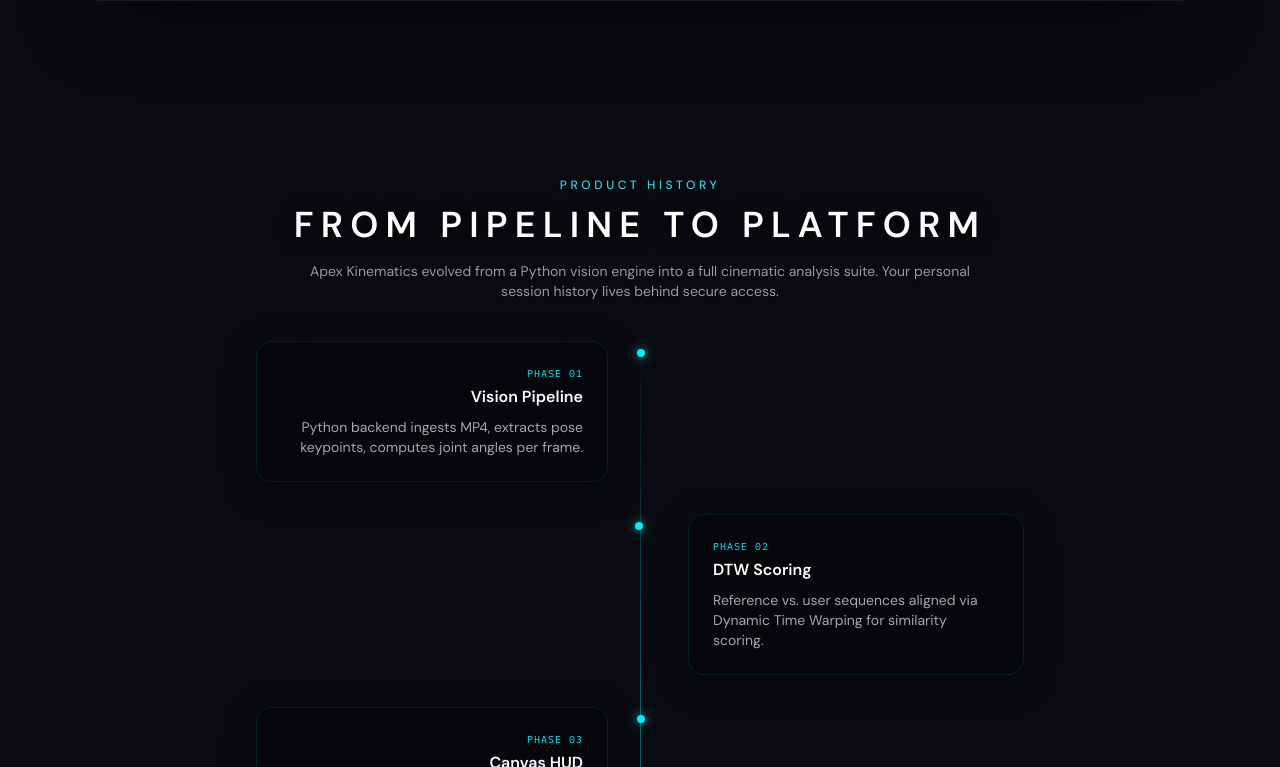
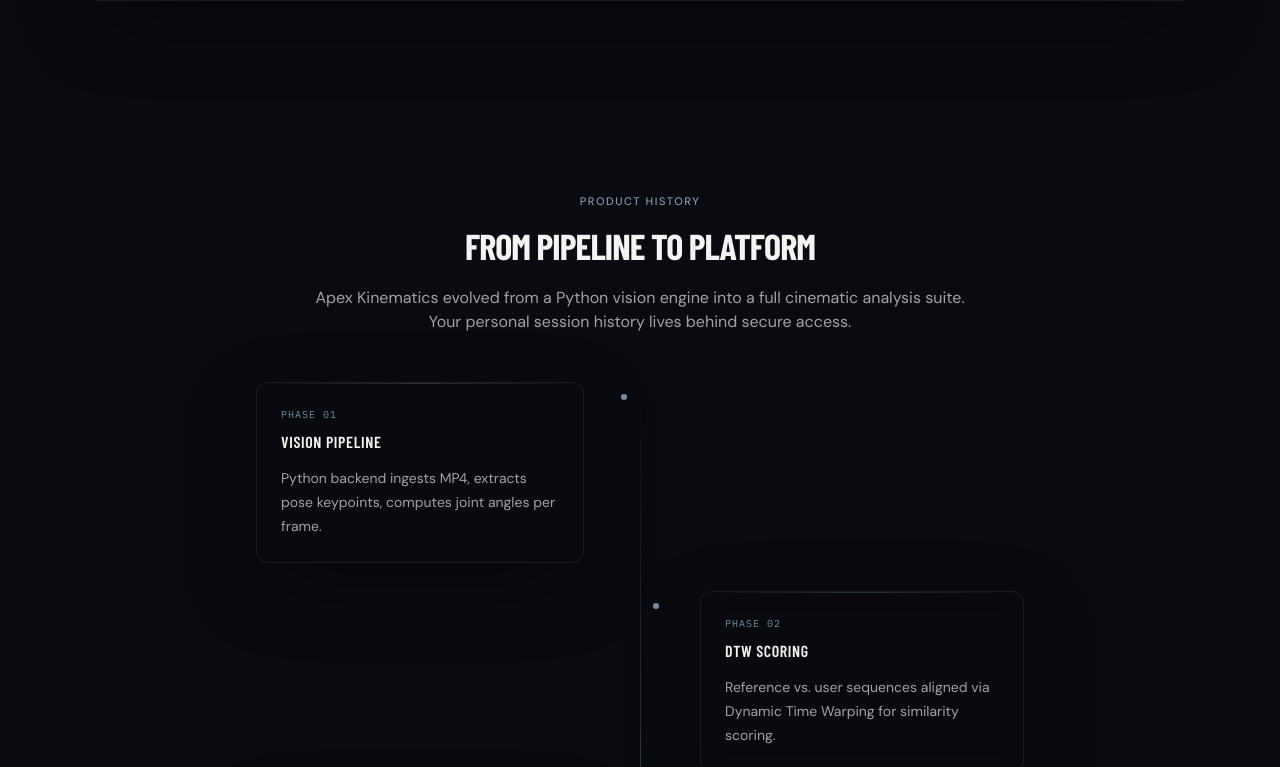
Before and after one commit to AbdullahRana11/MotionKinetix, a Next.js app in the folder frontend/: page / in a window 1280 px wide. Shown: the part 2353-3120 px from the top of the page. Built offline with nearby package versions, Linux system fonts and the light colour scheme; a web font is replaced by a local one.

Commit message:
refine history timeline with subtle markers and elite secondary CTA

```diff
--- a/frontend/src/components/landing/HistorySection.tsx
+++ b/frontend/src/components/landing/HistorySection.tsx
@@ -1,70 +1,59 @@
 'use client';
 
-import Link from 'next/link';
 import { motion } from 'framer-motion';
 
 import { historyTimeline } from '@/constants/landing-content';
-import { Button } from '@/components/ui/Button';
-import { Card } from '@/components/ui/Card';
+import LandingButton from '@/components/landing/LandingButton';
+import SectionHeading from '@/components/landing/SectionHeading';
 
 export default function HistorySection() {
   return (
-    <section id="history" className="scroll-mt-28 py-20">
-      <div className="mb-10 text-center">
-        <p className="text-xs font-medium uppercase tracking-[0.3em] text-primary-400/90 text-crisp">
-          Product History
-        </p>
-        <h2 className="mt-3 text-3xl font-black tracking-hero text-hero-crisp md:text-4xl">
-          FROM PIPELINE TO PLATFORM
-        </h2>
-        <p className="mx-auto mt-4 max-w-2xl text-sm text-white/60 text-crisp">
-          Apex Kinematics evolved from a Python vision engine into a full
-          cinematic analysis suite. Your personal session history lives behind
-          secure access.
-        </p>
-      </div>
+    <section id="history" className="scroll-mt-28 py-24">
+      <SectionHeading
+        eyebrow="Product History"
+        title="From Pipeline to Platform"
+        description="Apex Kinematics evolved from a Python vision engine into a full cinematic analysis suite. Your personal session history lives behind secure access."
+      />
 
       <div className="relative mx-auto max-w-3xl">
-        <div className="absolute bottom-0 left-4 top-0 w-px bg-gradient-to-b from-transparent via-primary-500/40 to-transparent md:left-1/2" />
+        <div className="absolute bottom-0 left-4 top-0 w-px bg-gradient-to-b from-transparent via-ice/25 to-transparent md:left-1/2" />
 
-        <div className="space-y-8">
+        <div className="space-y-7">
           {historyTimeline.map((item, index) => (
-            <motion.div
+            <motion.article
               key={item.era}
-              initial={{ opacity: 0, y: 20 }}
+              initial={{ opacity: 0, y: 16 }}
               whileInView={{ opacity: 1, y: 0 }}
               viewport={{ once: true }}
-              transition={{ delay: index * 0.08, duration: 0.5 }}
-              className={`relative pl-12 md:w-1/2 ${
+              transition={{ delay: index * 0.06, duration: 0.6, ease: [0.22, 1, 0.36, 1] }}
+              className={`relative pl-11 md:w-[calc(50%-1rem)] ${
                 index % 2 === 0
-                  ? 'md:mr-auto md:pr-8 md:pl-0 md:text-right'
-                  : 'md:ml-auto md:pl-12'
+                  ? 'md:mr-auto md:pl-0 md:pr-10 md:text-right'
+                  : 'md:ml-auto md:pl-11'
               }`}
             >
               <div
-                className={`absolute top-2 h-2 w-2 rounded-full bg-primary-500 shadow-[0_0_12px_rgba(0,238,252,0.8)] ${
+                className={`absolute top-3 h-1.5 w-1.5 rounded-full bg-ice/70 ${
                   index % 2 === 0
-                    ? 'left-3 md:left-auto md:right-[-5px]'
-                    : 'left-3 md:left-[-5px]'
+                    ? 'left-3 md:left-auto md:right-[-3px]'
+                    : 'left-3 md:left-[-3px]'
                 }`}
               />
-              <Card className="border-primary-500/10 bg-black/30">
-                <p className="font-mono text-[10px] uppercase tracking-widest text-primary-500">
+              <div className="landing-card text-left">
+                <p className="font-mono text-[10px] uppercase text-ice-muted" style={{ letterSpacing: '0.1em' }}>
                   {item.era}
                 </p>
-                <h3 className="mt-1 font-bold text-crisp">{item.title}</h3>
-                <p className="mt-2 text-sm text-white/65 text-crisp">
-                  {item.detail}
-                </p>
+                <h3 className="landing-card-title mt-2 text-base">{item.title}</h3>
+                <p className="landing-body mt-3 text-[14px]">{item.detail}</p>
                 {item.cta && (
-                  <Link href="/auth" className="mt-4 inline-block">
-                    <Button variant="glass" className="text-xs">
+                  <div className="mt-5">
+                    <LandingButton href="/auth" variant="secondary" className="text-[11px] px-6 py-2.5">
                       View Your History
-                    </Button>
-                  </Link>
+                    </LandingButton>
+                  </div>
                 )}
-              </Card>
-            </motion.div>
+              </div>
+            </motion.article>
           ))}
         </div>
       </div>
```
